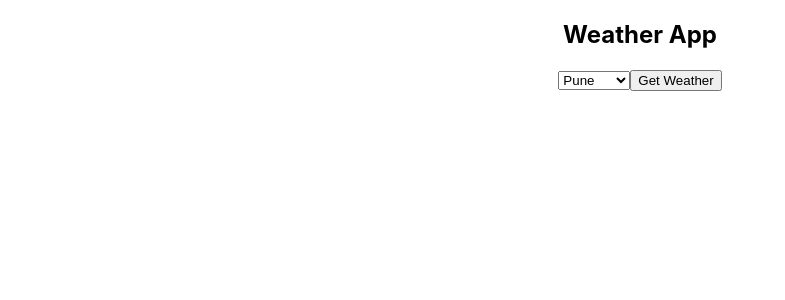
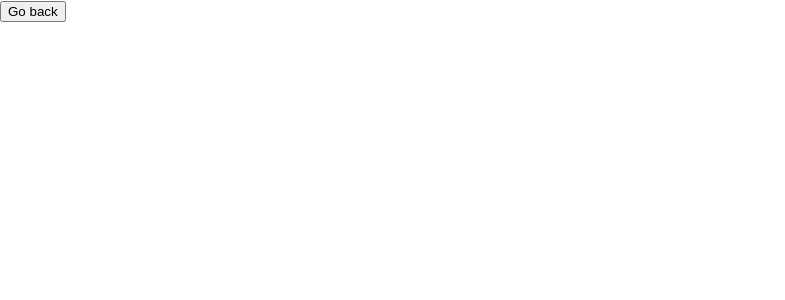
Before and after one commit to Sanjana-4/weatherapp, a React (Create React App) app: page /winfo in a window 1280 px wide. Shown: the top 300 px of the page, without its empty margins (0-785 px from the left). Built offline with nearby package versions, Linux system fonts and the light colour scheme.

Commit message:
second commit

```diff
--- a/src/App.js
+++ b/src/App.js
@@ -1,10 +1,17 @@
 
 import Weather from './components/Weather'
+import Winfo from './components/Winfo'
+import { BrowserRouter as Router,Switch,Route } from 'react-router-dom'
 
 function App() {
   return (
     <div>
-      <Weather/>
+      <Router>
+        <Switch>
+          <Route path='/' exact component={Weather}/>
+          <Route path='/winfo' component={Winfo}/>
+        </Switch>
+      </Router>
     </div>
   );
 }
--- a/src/components/Weather.js
+++ b/src/components/Weather.js
@@ -1,12 +1,14 @@
 import React from 'react'
-import { useHistory } from 'react-router-dom'
+import { BrowserRouter as Router, useHistory } from 'react-router-dom'
+
 
 function Weather() {
     const history = useHistory();
-    const handleRoute = () => {
-        history.push('/winfo');
+    const handleHistory = () => {
+        history.push("/Winfo");
     }
     return (
+
         <div>
             <center>
                 <div className="weather">
@@ -17,11 +19,12 @@ function Weather() {
                 <option selected value="pune">Pune</option>
                 <option value ="delhi">Delhi</option>
                 </select>
-                <button onClick={handleRoute}>Get Weather</button>
+                <button onClick={handleHistory}>Get Weather</button>
 
                 </div>
             </center>
         </div>
+
     )
 }
 export default Weather
--- a/src/components/winfo.js
+++ b/src/components/winfo.js
@@ -1,9 +1,16 @@
 import React from 'react'
-function winfo() {
-    return(
+import { useHistory } from 'react-router-dom'
+
+const Winfo = () => {
+    let history = useHistory();
+    const goToPreviousPath = () => {
+        history.goBack()
+    }
+    return (
         <div>
-            hello
+        <button onClick={goToPreviousPath}>Go back</button>
         </div>
     )
 }
-export default winfo
+
+export default Winfo
--- a/src/index.js
+++ b/src/index.js
@@ -1,12 +1,15 @@
 import React from 'react';
 import ReactDOM from 'react-dom';
+import { BrowserRouter as Router } from 'react-router-dom'
 import './index.css';
 import App from './App';
 import reportWebVitals from './reportWebVitals';
 
 ReactDOM.render(
   <React.StrictMode>
+    <Router>
     <App />
+    </Router>
   </React.StrictMode>,
   document.getElementById('root')
 );
```
Also changed, not shown: 1 other file (tests, documents, lock files or other folders).
